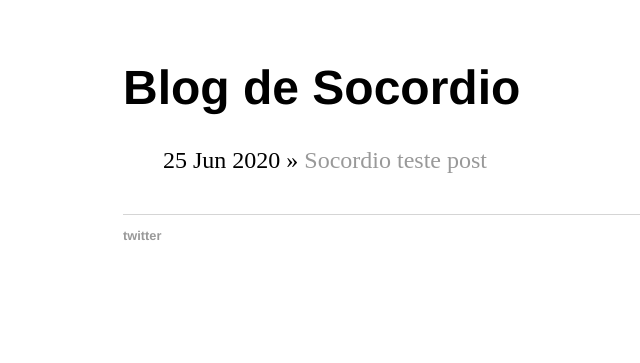
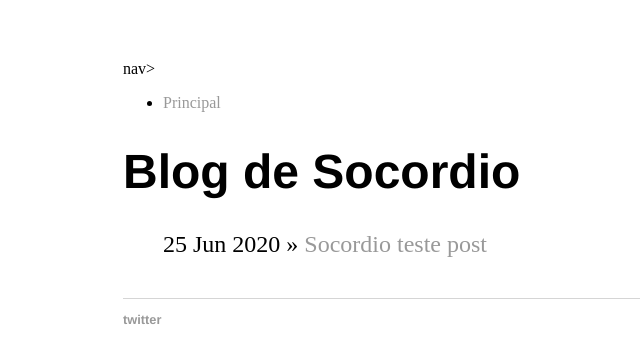
Before and after one commit to fpresc/fpresc.github.io, a Jekyll site: the page built from index.html, in a window 1280 px wide. Shown: the top 363 px of the page, without its empty margins (69-709 px from the left). Built offline with Jekyll 4.4.1, drawn with Linux system fonts in a browser that asks for light colours.

Commit message:
Update default.html

```diff
--- a/_layouts/default.html
+++ b/_layouts/default.html
@@ -6,6 +6,12 @@
 			<link rel="stylesheet" type="text/css" href="/css/main.css">
 		</head>
 		<body>
+			nav>
+	    		<ul>
+	        		<li><a href="/">Principal</a></li>
+	    		</ul>
+			</nav>
+
 			<div class="container">
 
 			{{ content }}
```
